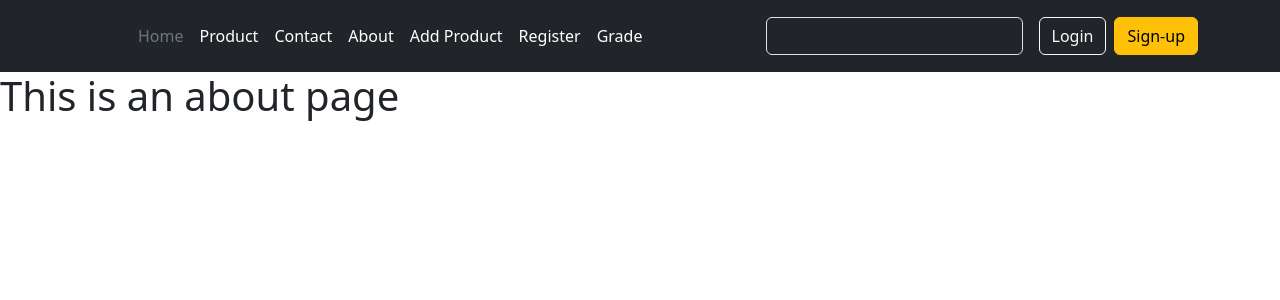
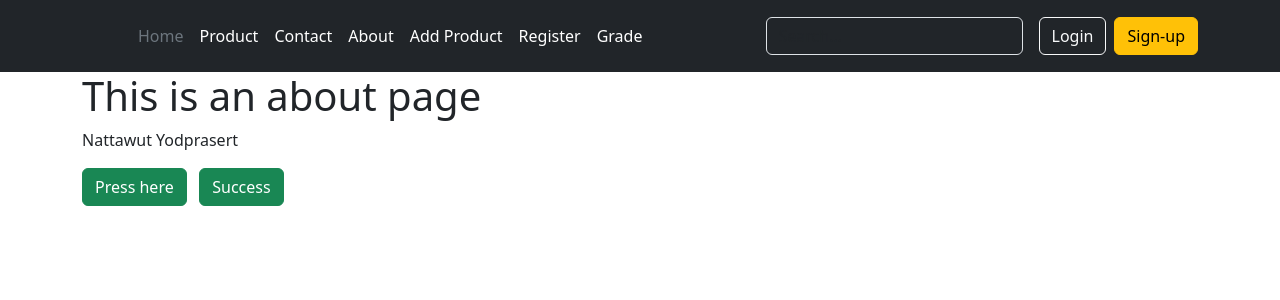
Before and after one commit to nattawut8942/project-vue-app1.1, a Vue app: page /about in a window 1280 px wide. Shown: the top 300 px of the page. Built offline with nearby package versions, Linux system fonts and the light colour scheme.

Commit message:
Update AboutView.vue

```diff
--- a/src/views/AboutView.vue
+++ b/src/views/AboutView.vue
@@ -1,5 +1,12 @@
 <template>
   <div class="about">
+    <div class="container">
     <h1>This is an about page</h1>
+    <p>Nattawut Yodprasert</p>
+    <button type="button" class="btn btn-success ">Press here</button> &nbsp;
+    <button type="button" class="btn btn-success">Success</button>
   </div>
+  </div>
+
+
 </template>
```
